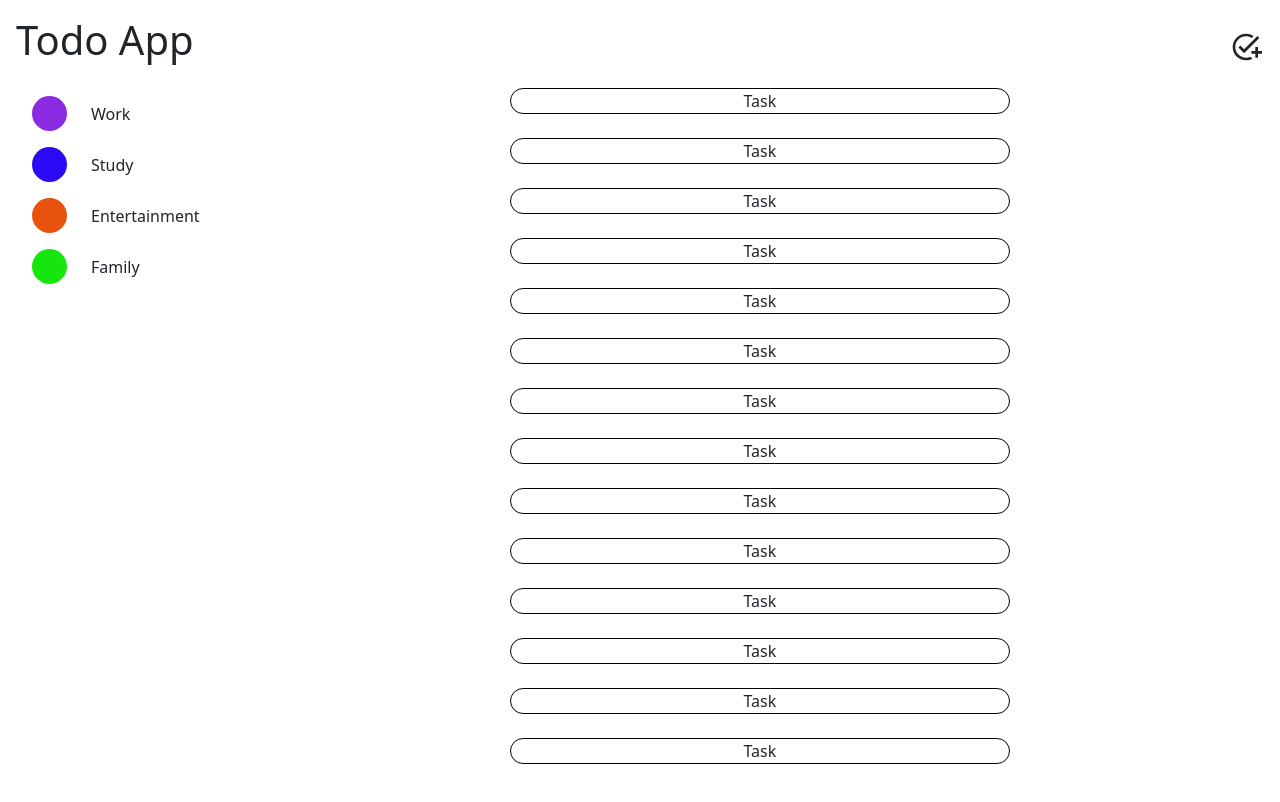
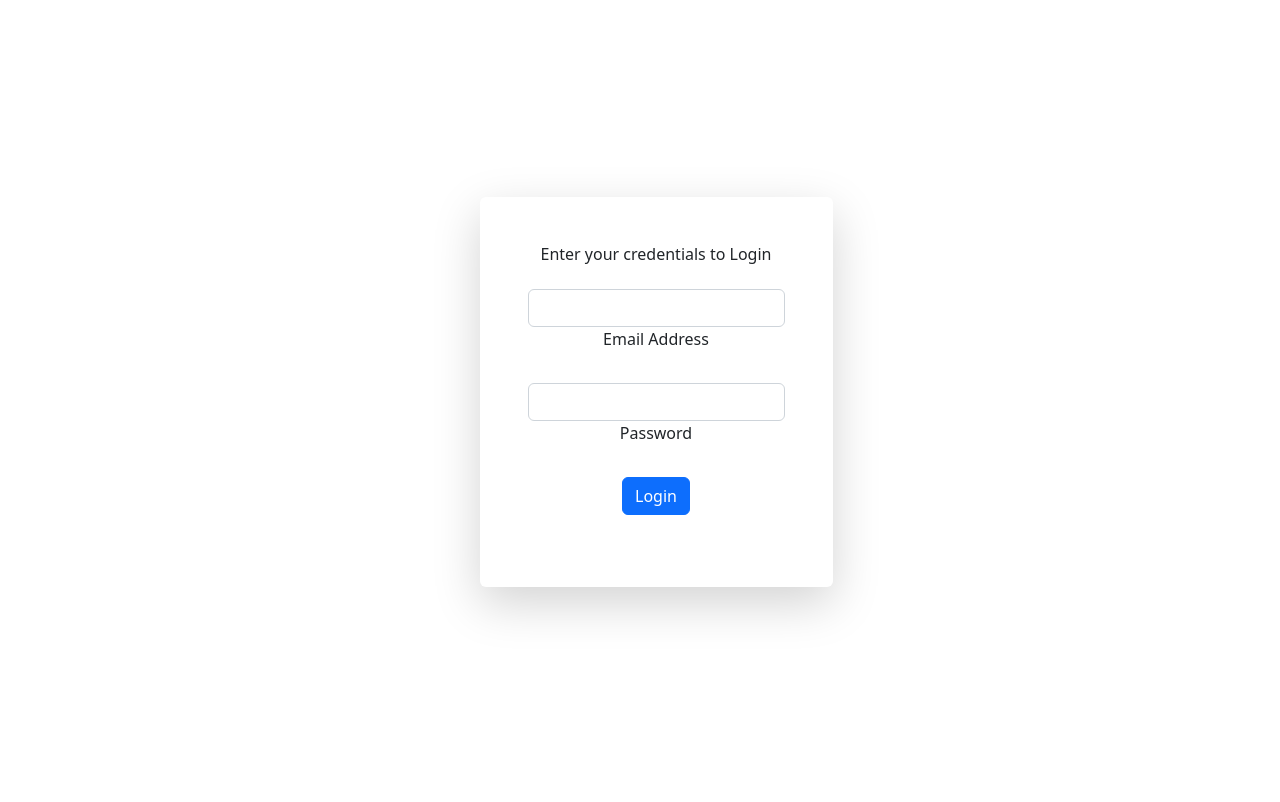
Before and after one commit to Tharindu-Nuwan/todo-app-frontend-react, a React (Vite) app: page / in a window 1280 px wide. Shown: the top 802 px of the page. Built offline with nearby package versions, Linux system fonts and the light colour scheme.

Commit message:
Design Login & Register UI

```diff
--- a/src/App.tsx
+++ b/src/App.tsx
@@ -1,33 +1,24 @@
 import "./App.css";
 import Header from "./components/header/Header";
+import Login from "./components/login/Login";
 import SideBar from "./components/side-bar/SideBar";
+import Signup from "./components/signup/Signup";
 import Task from "./components/task/Task";
 
 function App() {
   return (
     <>
-    <div className="main-view">
+    {/* <div className="main-view">
       <Header />
       <div className="body-container d-flex">
         <SideBar />
         <div className="d-flex flex-wrap gap-4 justify-content-around">
-          <Task />
-          <Task />
-          <Task />
-          <Task />
-          <Task />
-          <Task />
-          <Task />
-          <Task />
-          <Task />
-          <Task />
-          <Task />
-          <Task />
-          <Task />
-          <Task />
+
         </div>
       </div>
-      </div>
+      </div> */}
+      {/* <Signup /> */}
+      <Login />
     </>
   );
 }
--- /dev/null
+++ b/src/components/login/Login.tsx
@@ -0,0 +1,33 @@
+import React from 'react'
+
+function Login() {
+  return (
+    <>
+      <form className="d-flex flex-column vw-100 vh-100 justify-content-center align-items-center">
+        <div className="rounded p-5 shadow-lg mb-5 bg-body-tertiary">
+        <h6 className="mb-4">Enter your credentials to Login</h6>
+
+        <div className="form-outline mb-4">
+          <input type="email" id="email" className="form-control" />
+          <label className="form-label" htmlFor="email">
+            Email Address
+          </label>
+        </div>
+
+        <div className="form-outline mb-4">
+          <input type="password" id="password" className="form-control" />
+          <label className="form-label" htmlFor="password">
+            Password
+          </label>
+        </div>
+
+        <button type="button" className="btn btn-primary btn-block mb-4">
+          Login
+        </button>
+        </div>
+      </form>
+    </>
+  )
+}
+
+export default Login;
--- /dev/null
+++ b/src/components/signup/Signup.tsx
@@ -0,0 +1,39 @@
+import "./Signup.css";
+
+function Signup() {
+  return (
+    <>
+      <form className="d-flex flex-column vw-100 vh-100 justify-content-center align-items-center">
+        <div className="rounded p-5 shadow-lg mb-5 bg-body-tertiary">
+        <h6 className="mb-4">Enter your credentials to register</h6>
+        <div className="form-outline mb-4">
+          <input type="text" id="name" className="form-control" />
+          <label className="form-label" htmlFor="name">
+            Username
+          </label>
+        </div>
+
+        <div className="form-outline mb-4">
+          <input type="email" id="email" className="form-control" />
+          <label className="form-label" htmlFor="email">
+            Email Address
+          </label>
+        </div>
+
+        <div className="form-outline mb-4">
+          <input type="password" id="password" className="form-control" />
+          <label className="form-label" htmlFor="password">
+            Password
+          </label>
+        </div>
+
+        <button type="button" className="btn btn-primary btn-block mb-4">
+          Register
+        </button>
+        </div>
+      </form>
+    </>
+  );
+}
+
+export default Signup;
```
Also changed, not shown: src/components/login/Login.css (added), src/components/signup/Signup.css (added).
